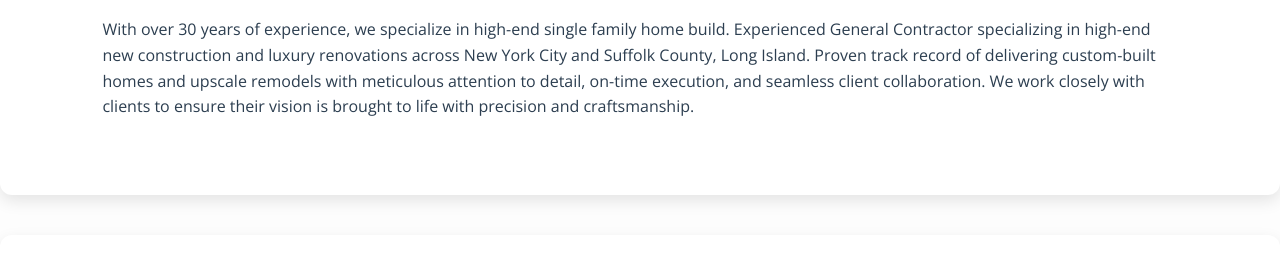
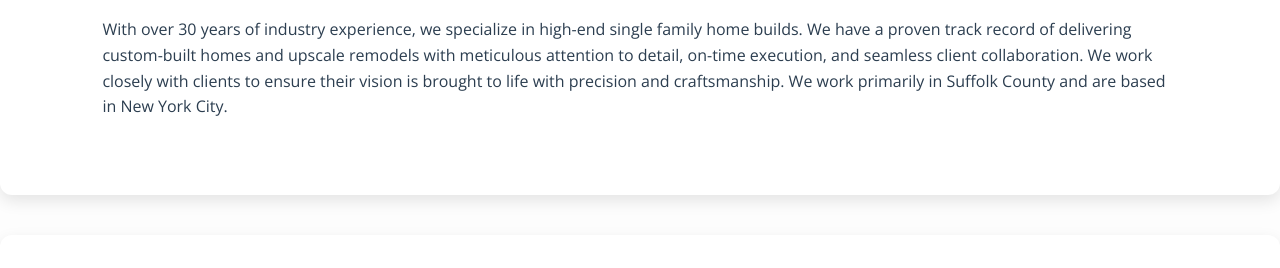
Before and after one commit to freepathco-website/public-website, a plain HTML site: page index.html in a window 1280 px wide. Shown: the part 532-800 px from the top of the page. Drawn offline with nearby package versions, Linux system fonts and the light colour scheme; a web font is replaced by a local one.

Commit message:
fix website text.

```diff
--- a/index.html
+++ b/index.html
@@ -195,7 +195,7 @@
 
 <section id="about">
     <h2>About Us</h2>
-    <p>With over 30 years of experience, we specialize in high-end single family home build. Experienced General Contractor specializing in high-end new construction and luxury renovations across New York City and Suffolk County, Long Island. Proven track record of delivering custom-built homes and upscale remodels with meticulous attention to detail, on-time execution, and seamless client collaboration. We work closely with clients to ensure their vision is brought to life with precision and craftsmanship.</p>
+    <p>With over 30 years of industry experience, we specialize in high-end single family home builds. We have a proven track record of delivering custom-built homes and upscale remodels with meticulous attention to detail, on-time execution, and seamless client collaboration. We work closely with clients to ensure their vision is brought to life with precision and craftsmanship. We work primarily in Suffolk County and are based in New York City.</p>
 </section>
 
 <section id="services">
```
